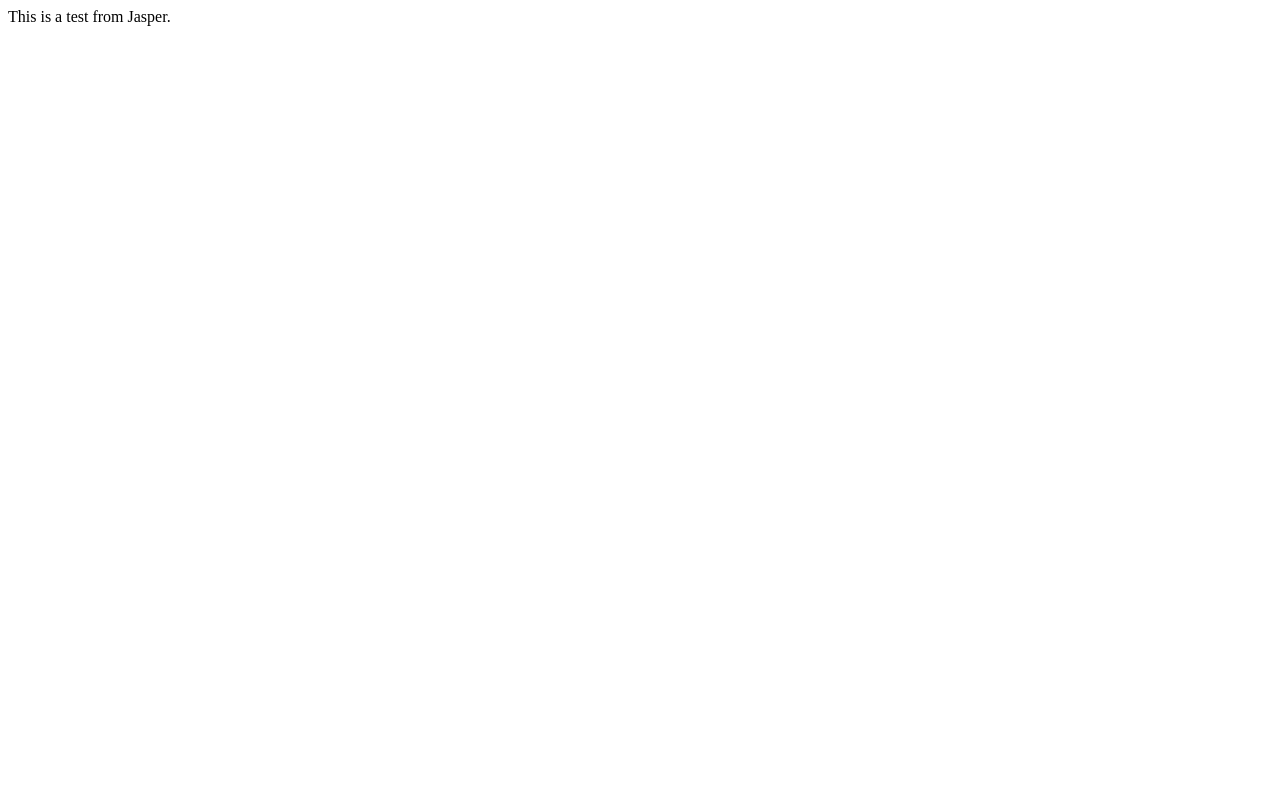
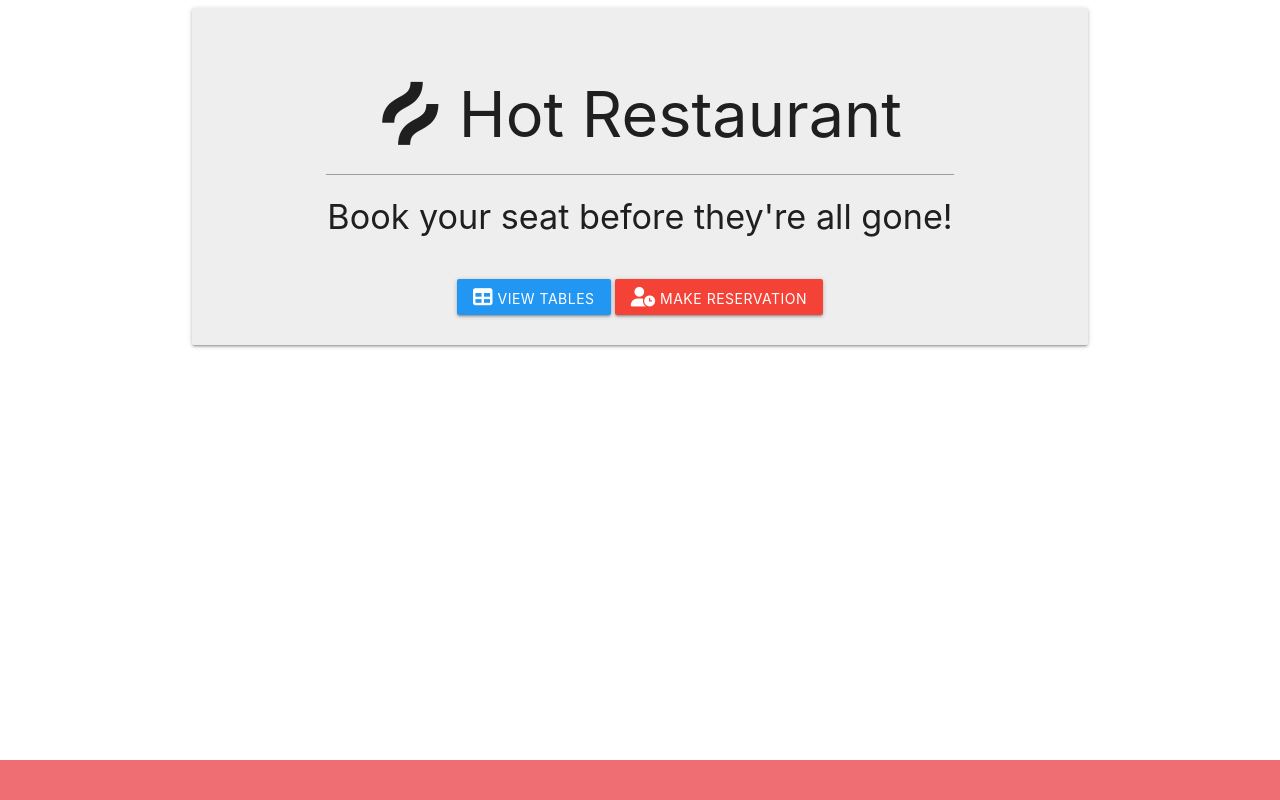
Before and after one commit to JasperJRoth/HotRestaurant, a website: page index.html in a window 1280 px wide. Drawn offline with nearby package versions, Linux system fonts and the light colour scheme.

Commit message:
Added basic front page

```diff
--- /dev/null
+++ b/assets/css/style.css
@@ -0,0 +1,8 @@
+body {
+    display: flex;
+    min-height: 100vh;
+    flex-direction: column;
+}
+main {
+    flex: 1 0 auto;
+}
--- a/index.html
+++ b/index.html
@@ -5,8 +5,43 @@
     <meta name="viewport" content="width=device-width, initial-scale=1.0">
     <meta http-equiv="X-UA-Compatible" content="ie=edge">
     <title>Test</title>
+
+    <!-- Jquery -->
+    <script src="https://code.jquery.com/jquery-3.4.1.min.js"></script>
+
+    <!-- Animate.css -->
+    <link rel="stylesheet" href="https://cdnjs.cloudflare.com/ajax/libs/animate.css/3.7.2/animate.min.css">
+
+    <!-- Font Awesome -->
+    <script src="https://kit.fontawesome.com/be7411a50d.js"></script>
+
+    <!-- Custom Css -->
+    <link rel="stylesheet" href="assets/css/style.css">
 </head>
-<body>
-    This is a test from Jasper.
-</body>
+    <body>
+        <main class="container">
+            <div class="card center grey lighten-3">
+                <div class="section"></div>
+                <h1><i class="fab fa-hotjar"></i> Hot Restaurant</h1>
+                <div class="divider container grey"></div>
+                <h4>Book your seat before they're all gone!</h4>
+                <div class="section"></div>
+                <div>
+                    <button class="btn blue"><i class="fas fa-table"></i> View Tables</button>
+                    <button class="btn red"><i class="fas fa-user-clock"></i> Make Reservation</button>
+                </div>
+                <div class="section"></div>
+            </div>
+        </main>
+
+        <footer class="page-footer">
+            <div class="container row">
+
+            </div>
+        </footer>
+    </body>
+
+    <!-- Materialize -->
+    <link rel="stylesheet" href="https://cdnjs.cloudflare.com/ajax/libs/materialize/1.0.0/css/materialize.min.css">
+    <script src="https://cdnjs.cloudflare.com/ajax/libs/materialize/1.0.0/js/materialize.min.js"></script>
 </html>
--- a/server.js
+++ b/server.js
@@ -11,6 +11,10 @@ app.use(express.json());
 
 app.get("/", function(req, res){
     res.sendFile(path.join(__dirname, "index.html"));
+});
+
+app.get("/assets/css/style.css", function(req, res){
+    res.sendFile(path.join(__dirname, "assets/css/style.css"));
 });
 
 app.get("/tables", function(req, res){
```
